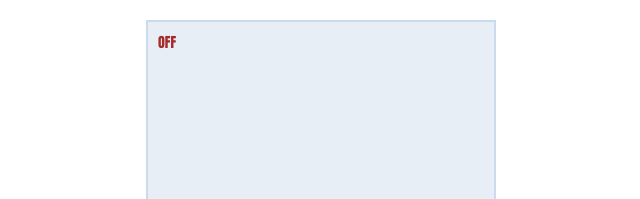
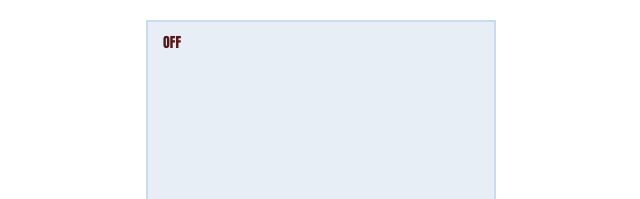
Before and after one commit to sam-adroit/calc, a plain HTML site: page index.html in a window 1280 px wide. Shown: the top 199 px of the page, 319-959 px from the left. Drawn offline with Linux system fonts and the light colour scheme.

Commit message:
style.css changed

```diff
--- a/style.css
+++ b/style.css
@@ -16,8 +16,8 @@
 .screen p{
     font-size: 14px;
     font-family: Impact, Haettenschweiler, 'Arial Narrow Bold', sans-serif;
-    color: brown;
-    padding: 10px;
+    color: rgb(83, 25, 25);
+    padding: 10px 15px;
 }
 @media screen and (max-width: 480px){
     .calc{
```
